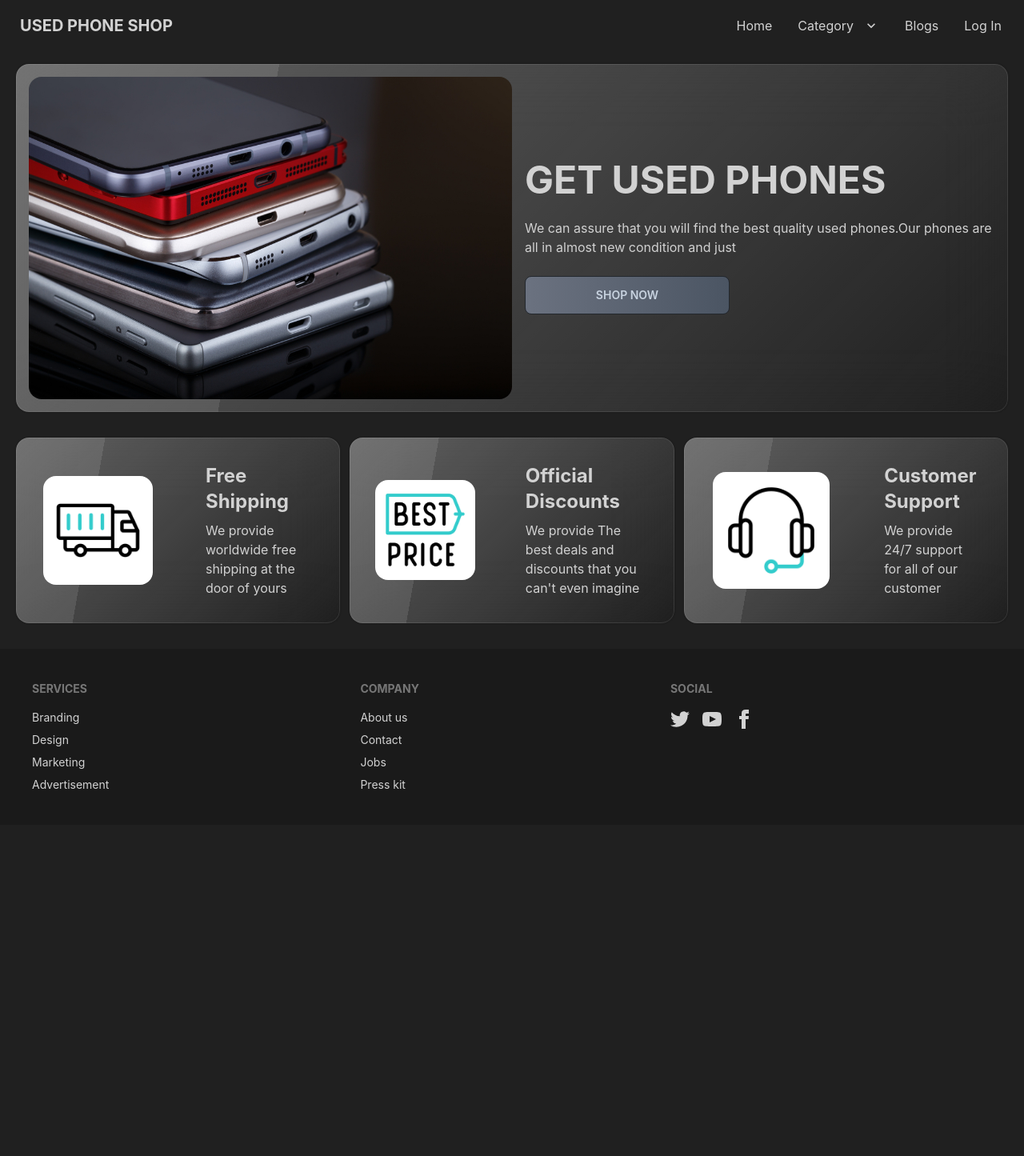
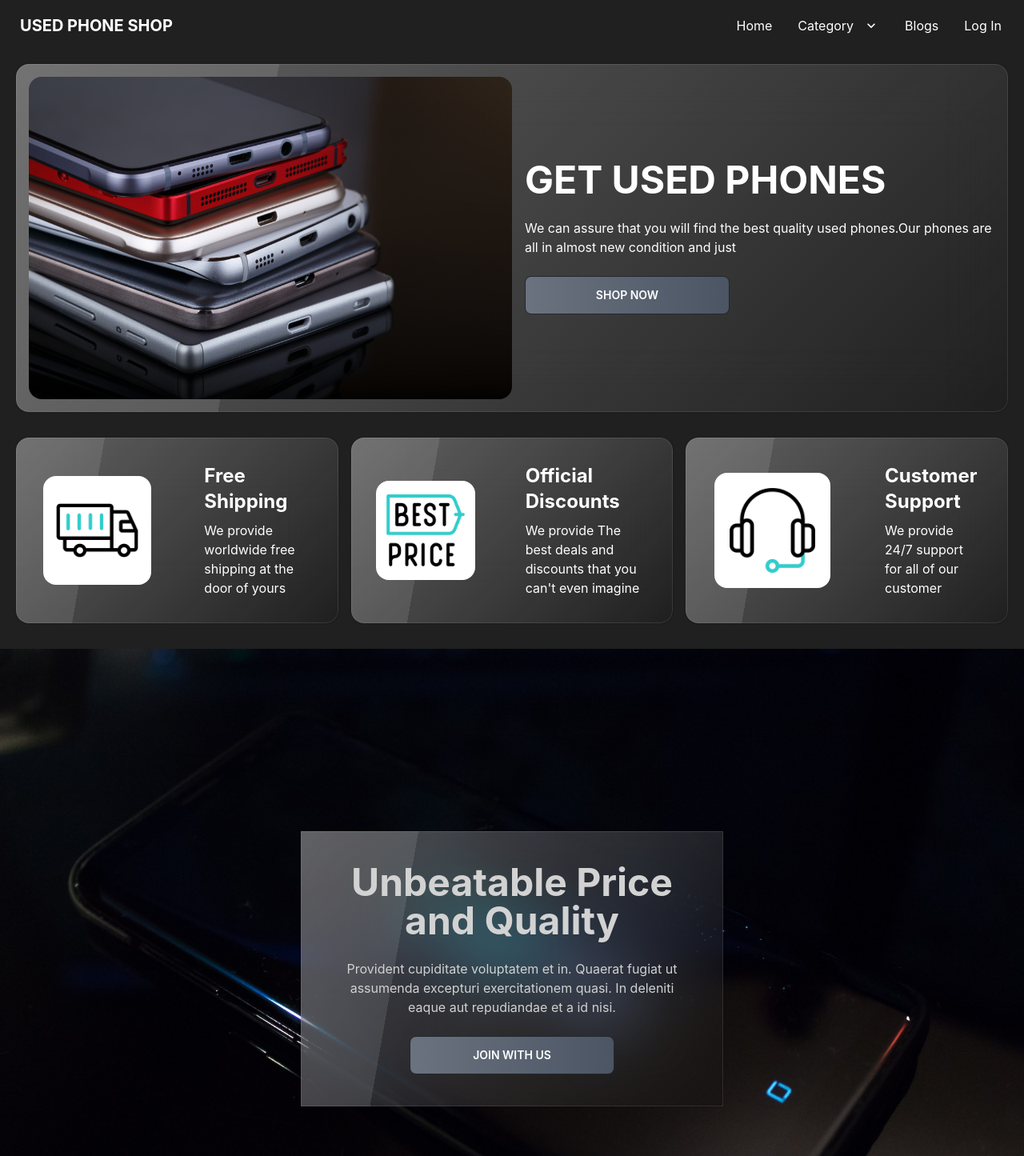
Before and after one commit to nabiursiddique/used-phoneshop-client, a React (Create React App) app: page / in a window 1280 px wide. Shown: the top 1445 px of the page at 80% size. Before the commit the page ends 1031 px from the top, so only its background shows below. Built offline with nearby package versions, Linux system fonts and the light colour scheme.

Commit message:
Little fixing in some sections

```diff
--- a/src/Pages/Home/Banner/Banner.js
+++ b/src/Pages/Home/Banner/Banner.js
@@ -4,13 +4,15 @@ import PrimaryButton from '../../../components/PrimaryButton/PrimaryButton';
 
 const Banner = () => {
     return (
-        <div className="hero glass rounded-2xl mt-4">
-            <div className="hero-content flex-col lg:flex-row">
-                <img className='lg:w-1/2 rounded-2xl' src={bannerImage} alt='mobile banner' />
-                <div>
-                    <h1 className="text-5xl font-bold">GET USED PHONES</h1>
-                    <p className="py-6">We can assure that you will find the best quality used phones.Our phones are all in almost new condition and just </p>
-                    <PrimaryButton>Shop Now</PrimaryButton>
+        <div className='mx-5 '>
+            <div className="hero glass rounded-2xl mt-4 ">
+                <div className="hero-content flex-col lg:flex-row">
+                    <img className='lg:w-1/2 rounded-2xl' src={bannerImage} alt='mobile banner' />
+                    <div className='text-white '>
+                        <h1 className="text-5xl font-bold">GET USED PHONES</h1>
+                        <p className="py-6">We can assure that you will find the best quality used phones.Our phones are all in almost new condition and just </p>
+                        <PrimaryButton>Shop Now</PrimaryButton>
+                    </div>
                 </div>
             </div>
         </div>
--- a/src/Pages/Home/Home/Home.js
+++ b/src/Pages/Home/Home/Home.js
@@ -1,12 +1,14 @@
 import React from 'react';
 import Banner from '../Banner/Banner';
 import InfoCards from '../InfoCards/InfoCards';
+import OurMoto from '../OurMoto/OurMoto';
 
 const Home = () => {
     return (
-        <div className='mx-5'>
+        <div className=''>
             <Banner></Banner>
             <InfoCards></InfoCards>
+            <OurMoto></OurMoto>
         </div>
     );
 };
--- a/src/Pages/Home/InfoCards/InfoCard.js
+++ b/src/Pages/Home/InfoCards/InfoCard.js
@@ -3,8 +3,10 @@ import React from 'react';
 const InfoCard = ({ card }) => {
     const { name, description, icon } = card;
     return (
-        <div className="card card-side glass  rounded-2xl">
-            <figure><img className='w-2/3 rounded-2xl' src={icon} alt="Movie" /></figure>
+        <div className="card card-side glass rounded-2xl">
+            <figure>
+                <img className='w-2/3 rounded-2xl' src={icon} alt="infocard" />
+            </figure>
             <div className="card-body">
                 <h2 className="text-2xl font-bold">{name}</h2>
                 <p>{description}</p>
--- a/src/Pages/Home/InfoCards/InfoCards.js
+++ b/src/Pages/Home/InfoCards/InfoCards.js
@@ -26,7 +26,7 @@ const InfoCards = () => {
         }
     ]
     return (
-        <div className='my-8 grid sm:grid-cols-1 md:grid-cols-2 lg:grid-cols-3 gap-3'>
+        <div className='my-8 mx-5 grid sm:grid-cols-1 md:grid-cols-2 lg:grid-cols-3 gap-4 text-white'>
             {
                 cardData.map(card => <InfoCard key={card.id} card={card}></InfoCard>)
             }
--- /dev/null
+++ b/src/Pages/Home/OurMoto/OurMoto.js
@@ -0,0 +1,20 @@
+import React from 'react';
+import { Link } from 'react-router-dom';
+import mobile from '../../../assets/phone-background.jpg'
+import PrimaryButton from '../../../components/PrimaryButton/PrimaryButton';
+
+const OurMoto = () => {
+    return (
+        <div className="my-8 hero min-h-screen " style={{ backgroundImage: `url(${mobile})` }}>
+            <div className="hero-content text-center glass lg:p-10">
+                <div className="max-w-md">
+                    <h1 className="text-5xl font-bold">Unbeatable Price and Quality</h1>
+                    <p className="py-6">Provident cupiditate voluptatem et in. Quaerat fugiat ut assumenda excepturi exercitationem quasi. In deleniti eaque aut repudiandae et a id nisi.</p>
+                    <PrimaryButton><Link to='/login'>Join With Us</Link></PrimaryButton>
+                </div>
+            </div>
+        </div>
+    );
+};
+
+export default OurMoto;
--- a/src/Pages/Shared/Navbar/Navbar.js
+++ b/src/Pages/Shared/Navbar/Navbar.js
@@ -3,13 +3,13 @@ import { Link } from 'react-router-dom';
 
 const Navbar = () => {
     return (
-        <div className="navbar bg-base-100">
+        <div className="navbar bg-base-100 text-white">
             <div className="navbar-start ">
                 <div className="dropdown">
                     <label tabIndex={0} className="btn btn-ghost lg:hidden">
                         <svg xmlns="http://www.w3.org/2000/svg" className="h-5 w-5" fill="none" viewBox="0 0 24 24" stroke="currentColor"><path strokeLinecap="round" strokeLinejoin="round" strokeWidth="2" d="M4 6h16M4 12h8m-8 6h16" /></svg>
                     </label>
-                    <ul tabIndex={0} className="menu menu-compact dropdown-content mt-3 p-2 shadow bg-base-100 rounded-box w-52">
+                    <ul tabIndex={0} className="menu menu-compact dropdown-content mt-3 p-2 shadow bg-base-100 rounded-box w-52 ">
                         <li><Link to='/'>Home</Link></li>
                         <li tabIndex={0}>
                             <Link to='/' className="justify-between">
--- a/src/components/PrimaryButton/PrimaryButton.js
+++ b/src/components/PrimaryButton/PrimaryButton.js
@@ -2,7 +2,7 @@ import React from 'react';
 
 const PrimaryButton = ({ children }) => {
     return (
-        <button className="btn btn-wide rounded-lg bg-gradient-to-r from-gray-500 to-gray-600 hover:glass">{children}</button>
+        <button className="btn btn-wide rounded-lg bg-gradient-to-r from-gray-500 to-gray-600 hover:glass text-white">{children}</button>
     );
 };
 
```
Also changed, not shown: src/assets/phone-background.jpg (added).
